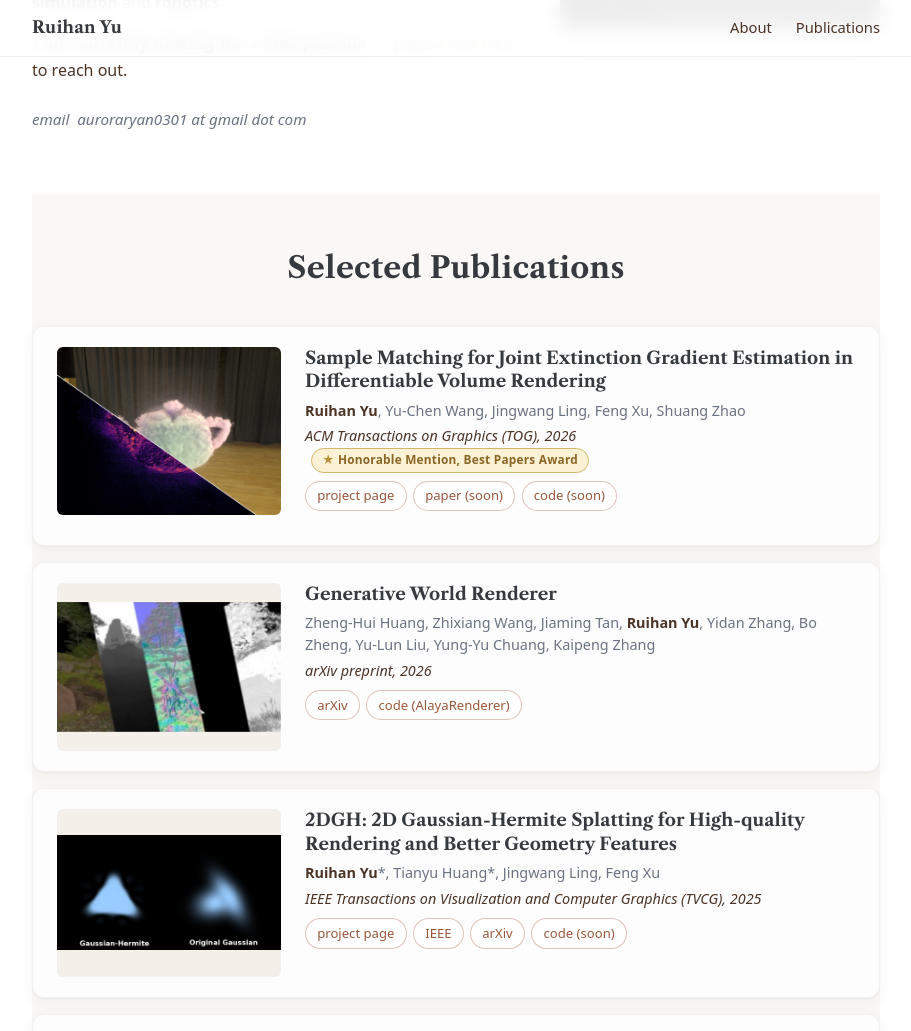
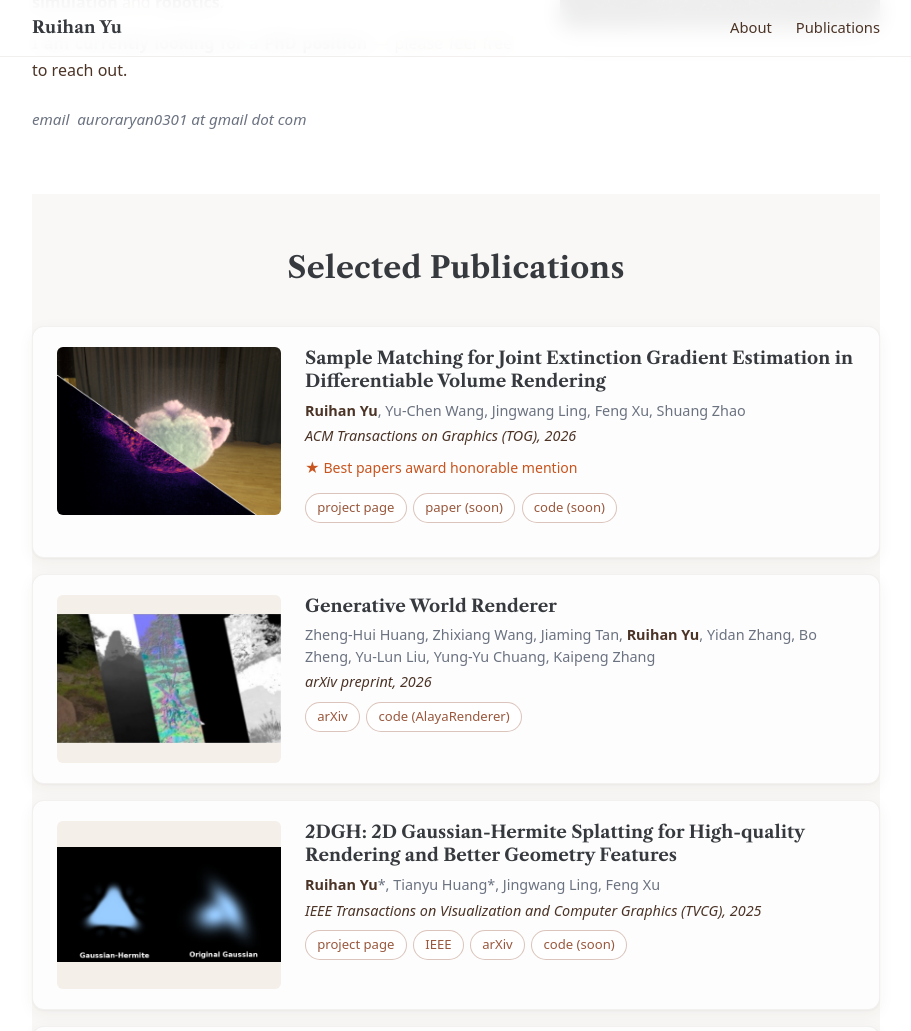
Before and after one commit to AuroraRyan0301/AuroraRyan0301.github.io, a Jekyll site: the page built from _pages/about.md, in a window 1280 px wide and 1400 px high, scrolled down 619 px, cut to the strip 0-1031 px from the top of the window. Shown: the whole strip, without its empty margins (184-1095 px from the left). Built offline with Jekyll 4.4.1, drawn with Linux system fonts in a browser that asks for light colours.

Commit message:
Award styling: orange highlight, Shuang-Zhao-style on homepage
Cross-check with https://shuangz.com/publications/: the canonical phrasing
is "Best papers award honorable mention", shown as plain orange text with
a leading ★ on its own line under the venue, no border or background.

- Homepage: .pub__award now display:block, no pill chrome, color #c8541e,
  star prefix; venue + award are two stacked lines.
- /samplematching/ hero: kept the larger badge (user wanted the existing
  width) but swapped the gold palette to deep orange (#c8541e on #ffeedb
  with #e8a87c border). Top line now reads "❮ ★ Best Papers Award ❯",
  subtitle "HONORABLE MENTION".

```diff
--- a/_pages/about.md
+++ b/_pages/about.md
@@ -69,10 +69,8 @@ redirect_from:
           <span class="me">Ruihan Yu</span>, Yu-Chen Wang, Jingwang Ling,
           Feng Xu, Shuang Zhao
         </p>
-        <p class="pub__venue">
-          ACM Transactions on Graphics (TOG), 2026
-          <span class="pub__award" title="Honorable Mention, Best Papers Award">Honorable Mention, Best Papers Award</span>
-        </p>
+        <p class="pub__venue">ACM Transactions on Graphics (TOG), 2026</p>
+        <p class="pub__award">Best papers award honorable mention</p>
         <p class="pub__links">
           <a href="{{ '/samplematching/' | relative_url }}">project page</a>
           <a href="#">paper (soon)</a>
--- a/assets/css/home.scss
+++ b/assets/css/home.scss
@@ -249,21 +249,14 @@ html { scroll-behavior: smooth; scroll-padding-top: 4.5rem; }
 }
 
 .pub__award {
-  display: inline-block;
-  margin-left: 0.4rem;
-  padding: 0.08rem 0.6rem 0.12rem;
-  font-size: 0.74rem;
-  font-weight: 600;
+  display: block;
+  margin-top: 0.15rem;
+  font-size: 0.88rem;
+  font-weight: 500;
   font-style: normal;
-  letter-spacing: 0.02em;
-  color: #8a6526;
-  background: #fbf2d5;
-  border: 1px solid #d4b66a;
-  border-radius: 999px;
-  vertical-align: 2px;
-  white-space: nowrap;
+  color: #c8541e;
 }
-.pub__award::before { content: "★ "; color: #b8923a; }
+.pub__award::before { content: "★ "; }
 
 .pub__links {
   display: flex;
--- a/assets/css/project.scss
+++ b/assets/css/project.scss
@@ -118,7 +118,7 @@ section.sect--frag-inner {
   margin-bottom: 0.5rem;
 }
 
-/* ---- Best-paper award badge (warm gold + flourishes) ------------------ */
+/* ---- Best-paper award badge (orange highlight + flourishes) ----------- */
 
 .award-wrap {
   display: inline-block;
@@ -130,29 +130,29 @@ section.sect--frag-inner {
   align-items: center;
   gap: 0.75rem;
   padding: 0.42rem 1.25rem 0.48rem;
-  color: #8a6526;
-  background: #fbf2d5;
-  border: 1px solid #d4b66a;
+  color: #c8541e;
+  background: #ffeedb;
+  border: 1px solid #e8a87c;
   border-radius: 999px;
   font-size: 0.94rem;
   font-weight: 700;
   letter-spacing: 0.05em;
   text-transform: uppercase;
   line-height: 1;
-  box-shadow: 0 1px 2px rgba(138, 101, 38, 0.10);
+  box-shadow: 0 1px 2px rgba(200, 84, 30, 0.10);
 }
 .award__flourish {
-  color: #c9a05a;
+  color: #d97c4f;
   font-size: 1.18rem;
   font-weight: 400;
   line-height: 1;
 }
-.award__star  { color: #b8923a; font-size: 1.02rem; }
+.award__star  { color: #e0651a; font-size: 1.02rem; }
 .award__sub {
   display: block;
   margin-top: 0.42rem;
   font-size: 0.74rem;
-  color: #b8923a;
+  color: #c8541e;
   font-weight: 600;
   letter-spacing: 0.18em;
   text-transform: uppercase;
--- a/samplematching/index.html
+++ b/samplematching/index.html
@@ -114,10 +114,10 @@ sitemap: false
         <span class="award">
           <span class="award__flourish" aria-hidden="true">&#10094;</span>
           <span class="award__star" aria-hidden="true">&starf;</span>
-          <span>Honorable Mention</span>
+          <span>Best Papers Award</span>
           <span class="award__flourish" aria-hidden="true">&#10095;</span>
         </span>
-        <span class="award__sub">Best Papers Award</span>
+        <span class="award__sub">Honorable Mention</span>
       </div>
       <h1 class="hero__title" style="margin-top: 1.1rem;">
         Sample Matching for Joint Extinction Gradient<br>
```
